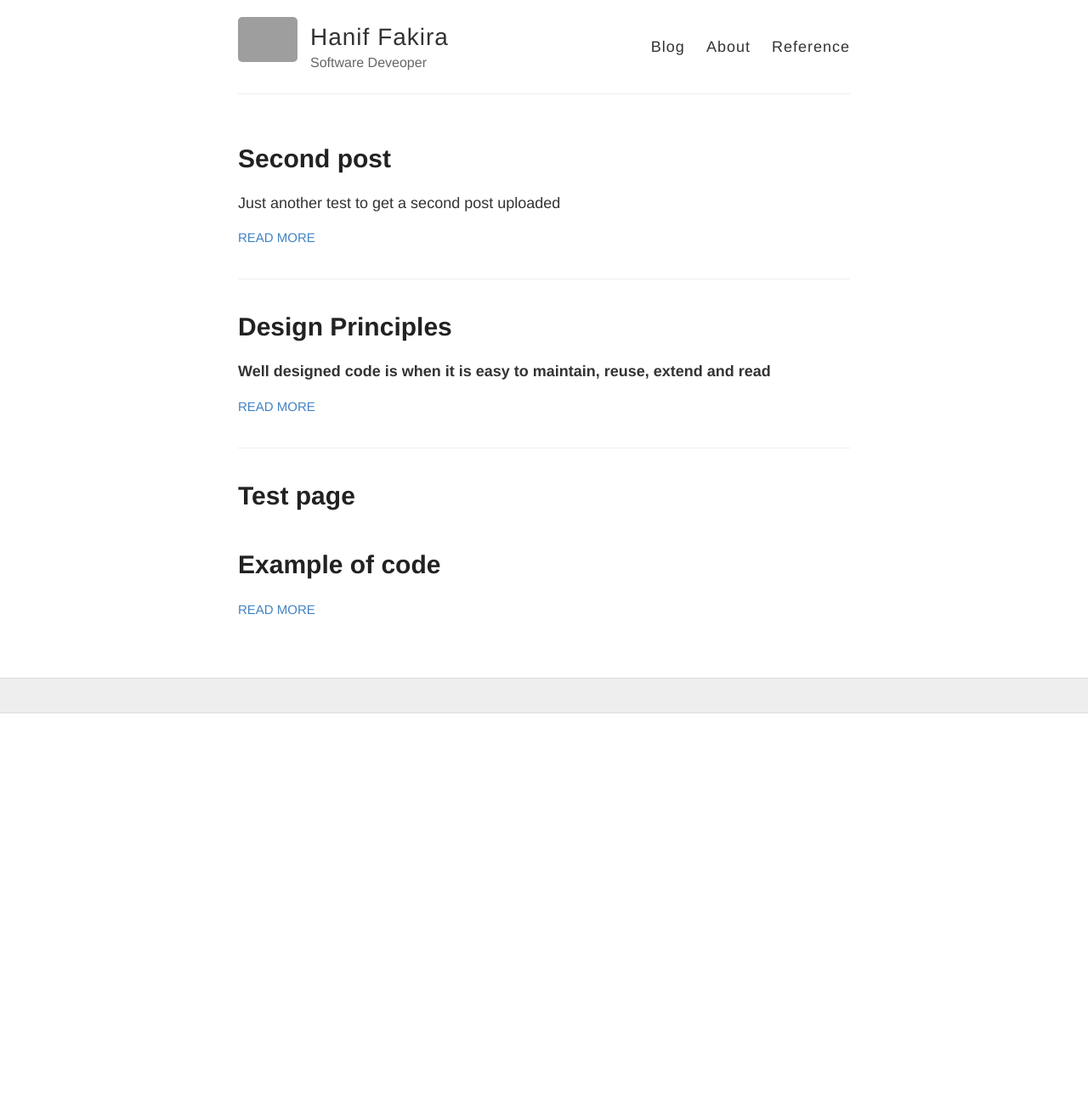
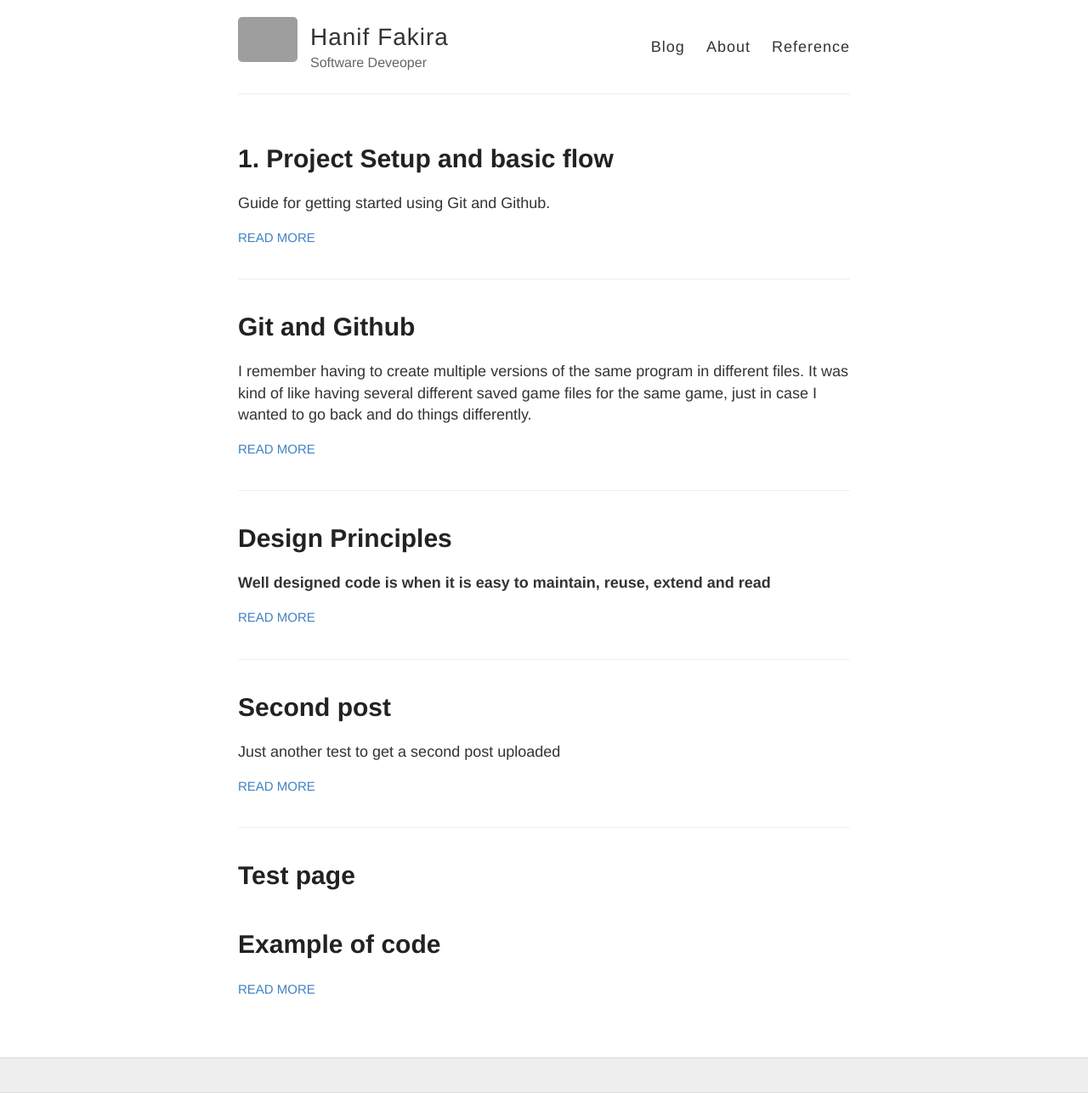
Before and after one commit to hanfak/hanfak.github.io, a Jekyll site: the page built from index.html, in a window 1280 px wide. Shown: the whole page at 85% size. Built offline with Jekyll 4.4.1, drawn with Linux system fonts in a browser that asks for light colours; before the commit the page ends 900 px from its top, so only the background shows below that; part of the change alters nothing that is shown; grey boxes are pictures that could not be loaded.

Commit message:
post git & common flow

````diff
--- /dev/null
+++ b/_posts/2016-11-16-Git-and-Github.md
@@ -0,0 +1,54 @@
+---
+layout: post
+title: Git and Github
+---
+
+I remember having to create multiple versions of the same program in different files. It was kind of like having several different saved game files for the same game, just in case I wanted to go back and do things differently.
+
+Git allows me to do this without having to create all these extra duplicate files (kind of like using the DRY principle).
+
+Git is a type of version control, used in the creation of software. Yet it is also great for creating essays for school.
+
+#### What is version control?
+
+See here for a [great explanation](https://en.wikipedia.org/wiki/Version_control)
+
+### Some of My notes
+
+Here are some commands and actions that I have used, posts for each will come later. These will likely be found in the [links section](#links)
+
+0. Installation and general setup
+1. [Project setup and basic flow](/git-project-setup-and-flow/)
+2. Undoing changes
+3. Branches
+4. Pushing
+5. Pulling
+6. Merging
+7. Projects
+8. General
+9. Alias
+
+### <a name="links">Links</a>
+
+#### General
+- https://www.atlassian.com/git/tutorials/what-is-version-control/
+- https://www.tutorialspoint.com/git/git_life_cycle.htm
+- https://www.learnenough.com/git-tutorial
+- http://www-cs-students.stanford.edu/~blynn/gitmagic/
+- http://marklodato.github.io/visual-git-guide/index-en.html
+
+
+#### Documentation
+
+- https://git-scm.com/docs/gittutorial
+- https://guides.github.com/
+- https://help.github.com/
+- http://gitref.org/
+
+#### Tutorials
+
+- https://try.github.io/levels/1/challenges/1
+- http://gitimmersion.com/
+- http://rogerdudler.github.io/git-guide/
+- https://github.com/jlord/git-it
+- http://learngitbranching.js.org/
--- /dev/null
+++ b/_posts/2016-11-17-git-project-setup-and-flow.md
@@ -0,0 +1,53 @@
+---
+layout: post
+title: 1. Project Setup and basic flow
+---
+Guide for getting started using Git and Github.
+
+## Project Setup
+
+1. Create folder in terminal ie ```mkdir project```
+2. Enter folder in terminal ie ```cd project```
+3. Initialize git ie ```git init```
+4. Create a repository in github (look for `New`  or `New repository` button) and follow the instructions to setup link to github and push
+
+Alternatively, you can setup the repo in your user github page (Where the list of your repos exist).
+  1. Open it and Find the clone or download button.
+  2. Copy the address.
+  3. In terminal, search for where you want to store the repository(project folder)
+  4. Type ```git clone <`https://github.com/<username>/<repo name>.git```
+  5. where the last part is the address copied from github. This will now copy the folder and `init git` on local disk, so from here can just use ```git push`` to push to repo on github.
+
+## Work flow
+
+This is most common actions I have performed when using git. It would be best to create alias to speed up entering the commands using a shorthand notation.
+
+  1. Create or add to files, for example:
+    1. Create readme as first commit ie ```touch README.md```
+    2. Open file (use own text editor ie vim, atom etc)
+    3. Add or make changes to file
+    4. Save file
+  2. To see what files were changed and/or created do ```git status```
+    - To show the difference that have been made from last commit do ```git diff HEAD```
+  3. Add unstaged changes ie ```git add README.md ```
+    - To add several files do ``` git add file1.md file2.md``` and continue adding other files
+    - To add all the files do ```git add . ```
+    - To go through each file see the changes before adding do ```git add --patch```
+  4. To commit staged files with short commit message do ```git commit -m 'description of changes'```
+    - To add more details to the commit message do ```git commit```.
+    - This will take you to vim editor in the terminal
+      - To start typing press ```a```
+      - To save, press esc then type ```:wq```
+      - To abort commit type press esc then type ```:q!```
+  5. To push commits do ```git push origin master``` (only push the master branch)
+    - To push all branches do ```git push origin --all```
+    - Can also do ```git push``` to push to master branch if followed setup when creating repository on Github.
+  6. Repeat
+
+Key tips:
+
+`Alway commit after each passing test and after a refactor`
+
+`Always write commit messages which mean something and refer to user stories`
+
+`If commit contains a lot of changes, write a longer commit message detailing what was done during this commit`
--- a/about.md
+++ b/about.md
@@ -4,12 +4,10 @@ title: About
 permalink: /about/
 ---
 
-Some information about you!
+I am software developer.
 
-### More Information
+This blog is a collection of thoughts on my career as a developer. This will include stuff about my career, software and other related stuff.
 
-A place to include any other types of information that you'd like to include about yourself.
+This is not going to be some great work of prose but a haphazard collection of related ideas which will be helpful for me and maybe others.
 
-### Contact me
-
-[email@domain.com](mailto:email@domain.com)
+I am using a template for this blog. I could do this blog from scratch, but I just wanted to get content out there. Plus I can write my posts in markdown rather than html!
````
Also changed, not shown: _posts/2016-11-14-second-post.md (renamed from _posts/2016-11-15-second-post.md).
